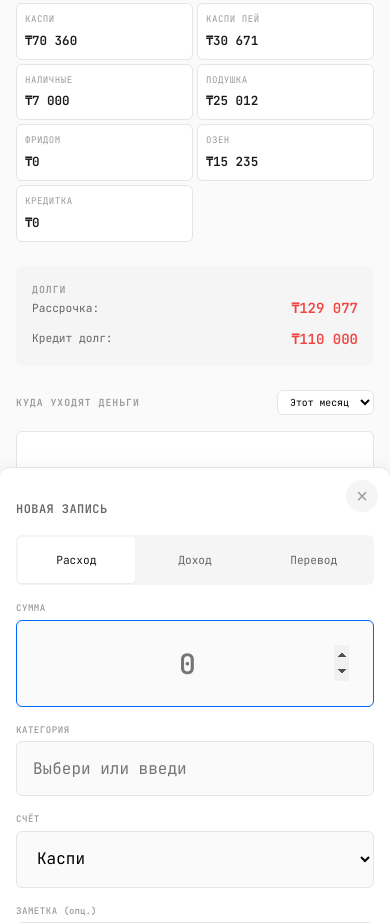
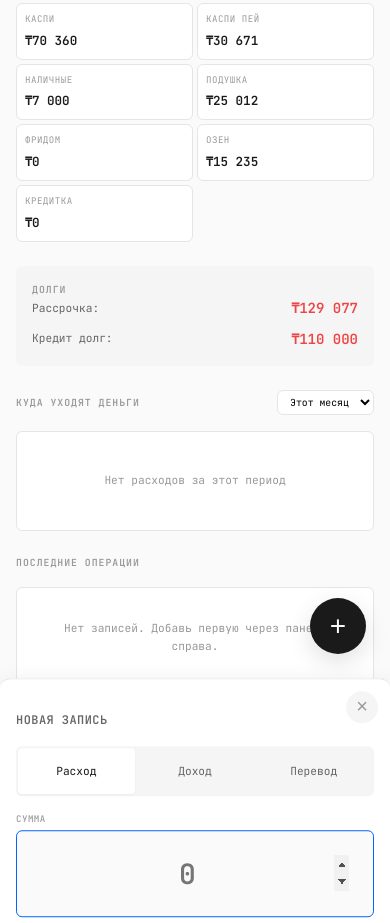
Before and after one commit to Sherzattv/ghost-budget, a website: page public/index.html in a window 390 px wide. Shown: the part 166-1089 px from the top of the page. Drawn offline with Linux system fonts and the light colour scheme.

Commit message:
Исправление: добавлен top: auto для скрытия панели на мобильных

```diff
--- a/public/style.css
+++ b/public/style.css
@@ -728,6 +728,7 @@ body {
 
   .side-panel {
     position: fixed;
+    top: auto;
     bottom: 0;
     left: 0;
     right: 0;
@@ -849,7 +850,8 @@ body {
   .form-input,
   .form-select {
     padding: var(--spacing-md);
-    font-size: 16px; /* Prevents iOS zoom */
+    font-size: 16px;
+    /* Prevents iOS zoom */
   }
 
   .form-input-amount {
```
